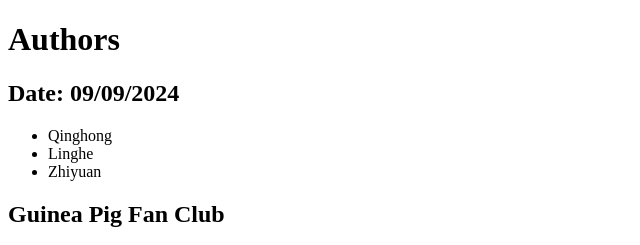
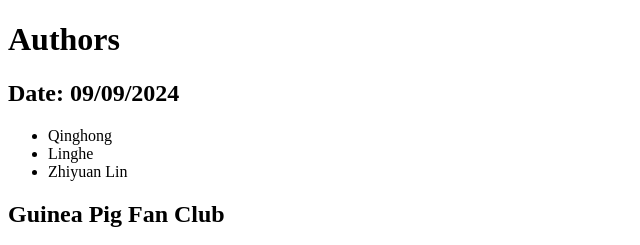
Before and after one commit to Stephen-Fan/5117_Lecture1, a plain HTML site: page index.html in a window 1280 px wide. Shown: the top 245 px of the page, 0-640 px from the left. Drawn offline with Linux system fonts and the light colour scheme.

Commit message:
Update index.html
2

```diff
--- a/index.html
+++ b/index.html
@@ -10,7 +10,7 @@
 <ul>
   <li>Qinghong</li>
   <li>Linghe</li>
-  <li>Zhiyuan</li>
+  <li>Zhiyuan Lin</li>
 </ul>
 
 <h2>Guinea Pig Fan Club</h2>
```
